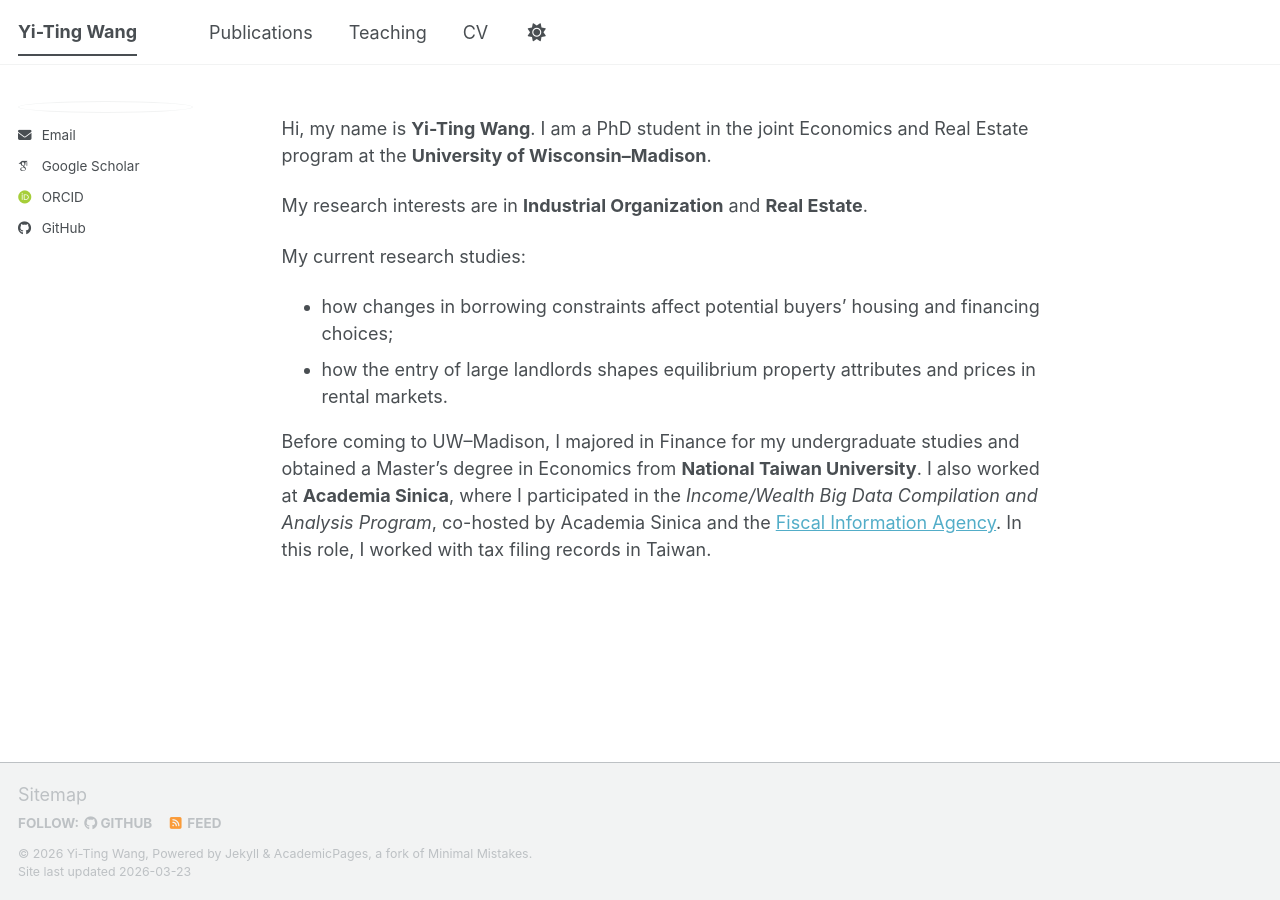
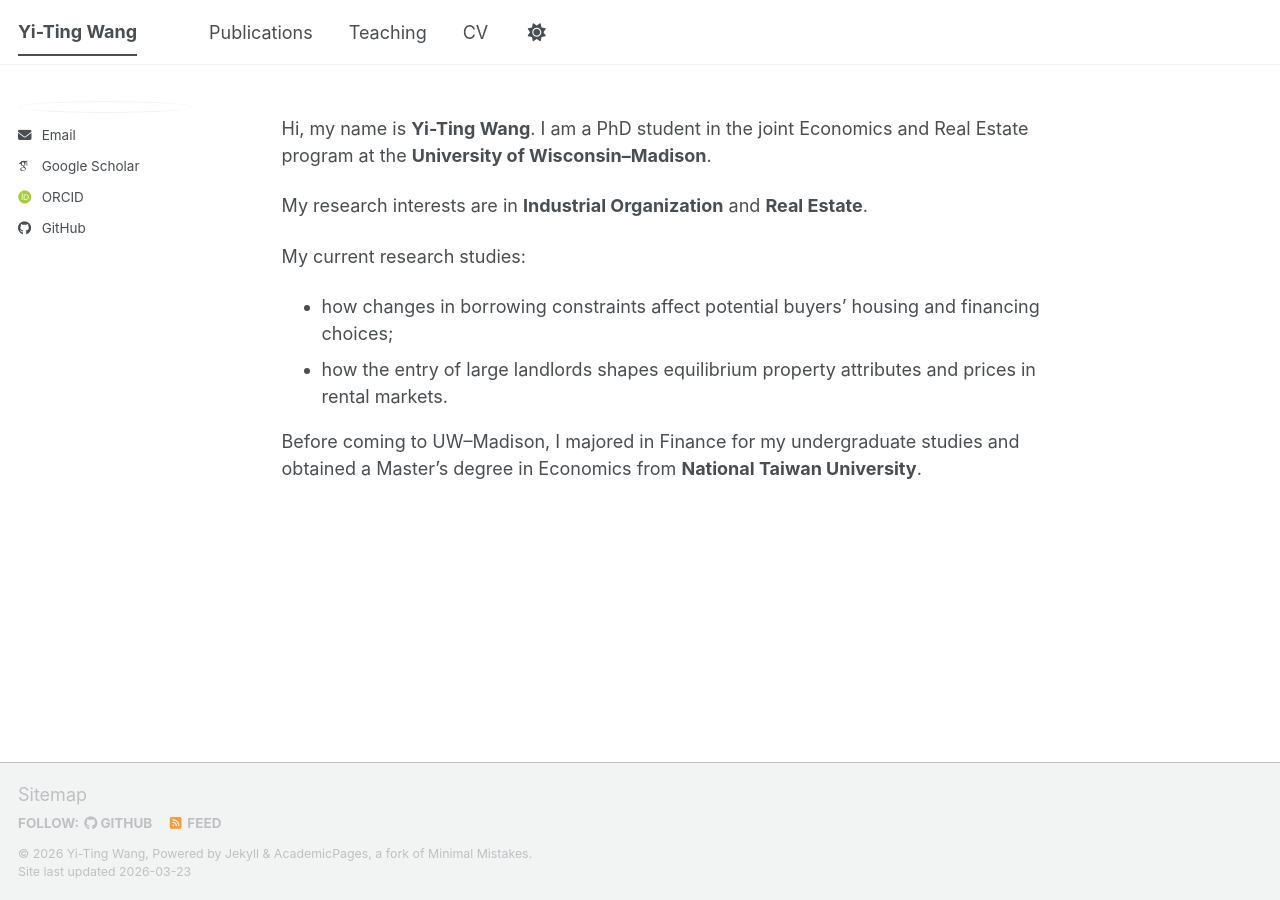
Before and after one commit to Yi-Ting-Econ/Yi-Ting-Econ.github.io, a Jekyll site: the page built from _pages/about.md, in a window 1280 px wide. Built offline with Jekyll 4.4.1, drawn with Linux system fonts in a browser that asks for light colours; some web fonts are replaced; a script bundle is joined from its source files by our own code; library files that are not in the unit come from our copies.

Commit message:
Update about page to remove work experience details
Removed details about previous work experience at Academia Sinica.

```diff
--- a/_pages/about.md
+++ b/_pages/about.md
@@ -15,4 +15,4 @@ My current research studies:
 - how changes in borrowing constraints affect potential buyers’ housing and financing choices;
 - how the entry of large landlords shapes equilibrium property attributes and prices in rental markets.
 
-Before coming to UW–Madison, I majored in Finance for my undergraduate studies and obtained a Master's degree in Economics from **National Taiwan University**. I also worked at **Academia Sinica**, where I participated in the *Income/Wealth Big Data Compilation and Analysis Program*, co-hosted by Academia Sinica and the [Fiscal Information Agency](https://www.fia.gov.tw/eng/). In this role, I worked with tax filing records in Taiwan.
+Before coming to UW–Madison, I majored in Finance for my undergraduate studies and obtained a Master's degree in Economics from **National Taiwan University**.
```
